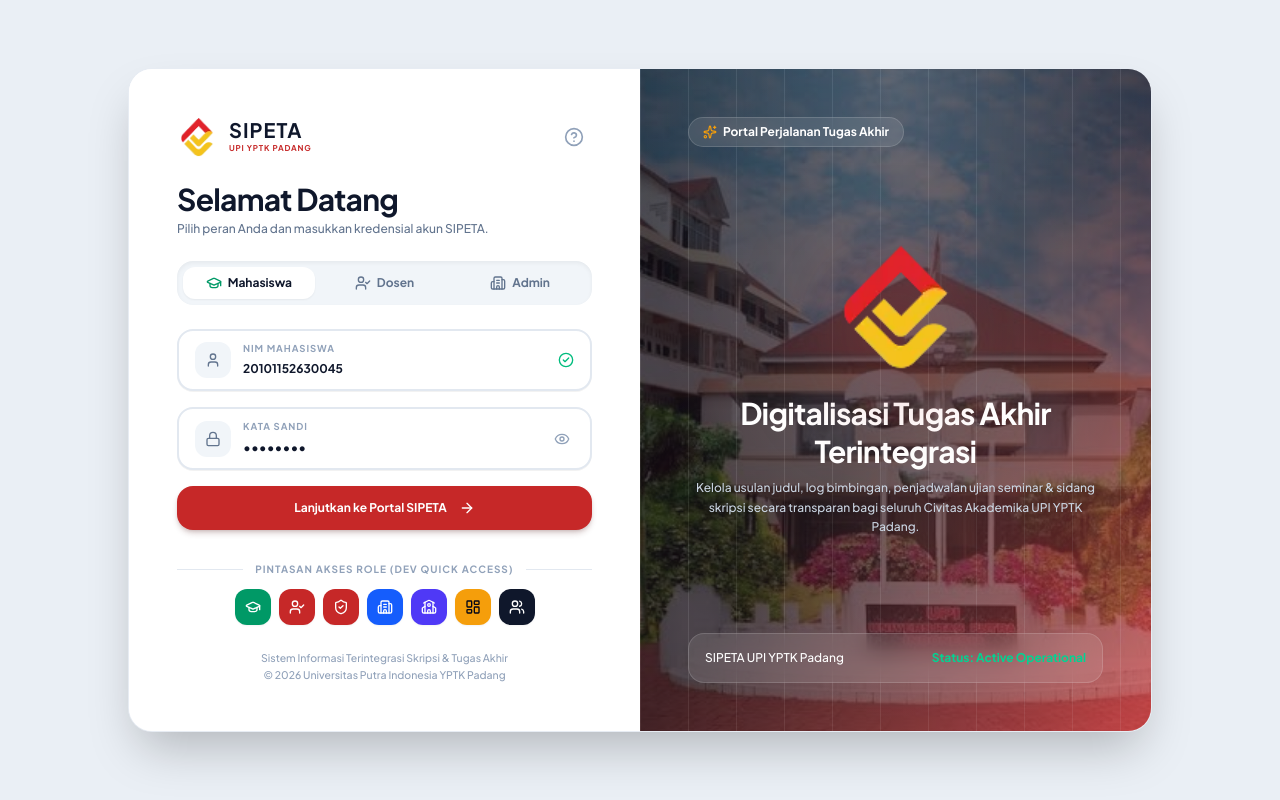
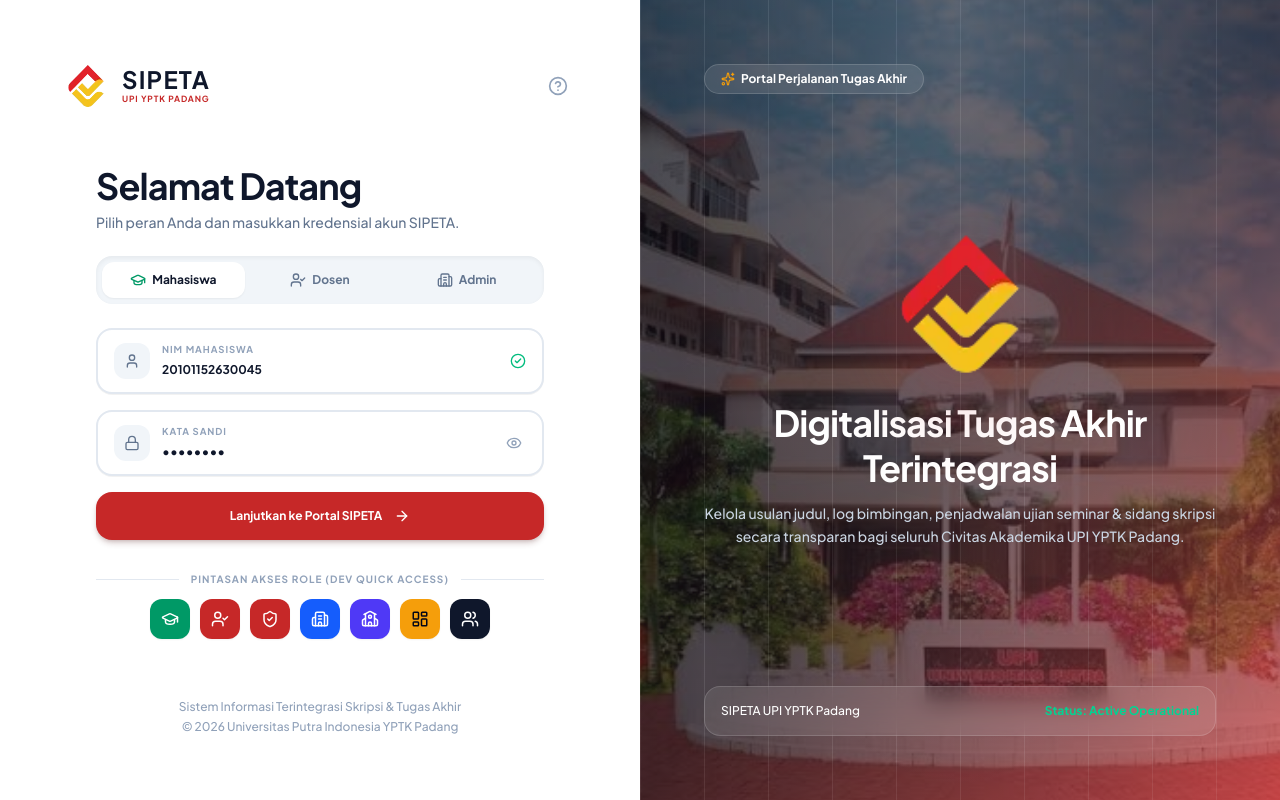
Before and after one commit to DanuZen/isi-final-project, a Next.js app in the folder frontend/: page /login in a window 1280 px wide. Built offline with nearby package versions, Linux system fonts and the light colour scheme.

Commit message:
refactor(login): ubah tampilan halaman login menjadi 100% full screen edge-to-edge tanpa margin floating card

```diff
--- a/frontend/src/app/login/page.tsx
+++ b/frontend/src/app/login/page.tsx
@@ -73,25 +73,22 @@ export default function LoginPage() {
   };
 
   return (
-    <div className="min-h-screen bg-[#EAEFF5] flex items-center justify-center p-4 sm:p-6 font-sans">
-
-      {/* ── Floating Centered Split Card Container (Inspired by Reference Image) ── */}
-      <div className="w-full max-w-5xl bg-white rounded-3xl shadow-2xl overflow-hidden grid grid-cols-1 lg:grid-cols-12 min-h-[640px] border border-slate-200/80">
+    <div className="min-h-screen w-full flex flex-col lg:flex-row bg-white overflow-x-hidden font-sans">
 
       {/* ════════════════════════════════════════════════════════════
-            LEFT COLUMN (6/12): Clean Form Panel (Exact Reference Style)
+          LEFT COLUMN (50% Width): 100% Full-Screen Clean Form Panel
          ════════════════════════════════════════════════════════════ */}
-        <div className="lg:col-span-6 p-8 sm:p-10 xl:p-12 flex flex-col justify-between bg-white">
+      <div className="w-full lg:w-1/2 min-h-screen p-8 sm:p-12 xl:p-16 flex flex-col justify-between bg-white z-10">
 
         {/* Top Brand Header */}
         <div className="flex items-center justify-between">
-            <div className="flex items-center gap-3">
-              <div className="w-10 h-10 relative shrink-0">
+          <div className="flex items-center gap-3.5">
+            <div className="w-11 h-11 relative shrink-0">
               <Image src="/upiyptk_emblem.webp" alt="Emblem UPI YPTK" fill className="object-contain" />
             </div>
             <div>
-                <p className="font-black text-xl tracking-wider text-slate-900 leading-none font-display">SIPETA</p>
-                <p className="text-[8px] font-bold text-[#C62828] tracking-widest uppercase mt-0.5 font-display">UPI YPTK PADANG</p>
+              <p className="font-black text-2xl tracking-wider text-slate-900 leading-none font-display">SIPETA</p>
+              <p className="text-[8.5px] font-bold text-[#C62828] tracking-widest uppercase mt-0.5 font-display">UPI YPTK PADANG</p>
             </div>
           </div>
 
@@ -105,24 +102,24 @@ export default function LoginPage() {
         </div>
 
         {/* Form Content Body */}
-          <div className="my-auto space-y-6 py-6">
+        <div className="max-w-md w-full mx-auto my-auto space-y-6 py-8">
 
           {/* Title & Subtitle */}
-            <div className="space-y-1 text-center sm:text-left">
-              <h1 className="text-2xl sm:text-3xl font-black text-slate-900 font-display tracking-tight">
+          <div className="space-y-1.5 text-center sm:text-left">
+            <h1 className="text-3xl sm:text-4xl font-black text-slate-900 font-display tracking-tight">
               Selamat Datang
             </h1>
-              <p className="text-xs text-slate-500 font-medium">
+            <p className="text-xs sm:text-sm text-slate-500 font-medium">
               Pilih peran Anda dan masukkan kredensial akun SIPETA.
             </p>
           </div>
 
-            {/* ── Segmented Role Switcher Pill (Matching Reference Sign In / Signup Pill) ── */}
+          {/* ── Segmented Role Switcher Pill ── */}
           <div className="p-1.5 bg-slate-100 rounded-2xl grid grid-cols-3 gap-1 shadow-inner">
             <button
               type="button"
               onClick={() => handleTabSwitch("mahasiswa")}
-                className={`py-2 px-3 rounded-xl text-xs font-bold transition-all flex items-center justify-center gap-1.5 cursor-pointer font-display ${
+              className={`py-2.5 px-3 rounded-xl text-xs font-bold transition-all flex items-center justify-center gap-1.5 cursor-pointer font-display ${
                 activeRoleTab === "mahasiswa"
                   ? "bg-white text-slate-900 shadow-xs"
                   : "text-slate-500 hover:text-slate-900"
@@ -135,7 +132,7 @@ export default function LoginPage() {
             <button
               type="button"
               onClick={() => handleTabSwitch("dosen")}
-                className={`py-2 px-3 rounded-xl text-xs font-bold transition-all flex items-center justify-center gap-1.5 cursor-pointer font-display ${
+              className={`py-2.5 px-3 rounded-xl text-xs font-bold transition-all flex items-center justify-center gap-1.5 cursor-pointer font-display ${
                 activeRoleTab === "dosen"
                   ? "bg-white text-slate-900 shadow-xs"
                   : "text-slate-500 hover:text-slate-900"
@@ -148,7 +145,7 @@ export default function LoginPage() {
             <button
               type="button"
               onClick={() => handleTabSwitch("admin")}
-                className={`py-2 px-3 rounded-xl text-xs font-bold transition-all flex items-center justify-center gap-1.5 cursor-pointer font-display ${
+              className={`py-2.5 px-3 rounded-xl text-xs font-bold transition-all flex items-center justify-center gap-1.5 cursor-pointer font-display ${
                 activeRoleTab === "admin"
                   ? "bg-white text-slate-900 shadow-xs"
                   : "text-slate-500 hover:text-slate-900"
@@ -159,11 +156,11 @@ export default function LoginPage() {
             </button>
           </div>
 
-            {/* ── Login Form Inputs (Reference Style Box with Left Icon & Right Check Circle) ── */}
+          {/* ── Login Form Inputs ── */}
           <form onSubmit={handleLogin} className="space-y-4">
 
             {/* Username Input Box */}
-              <div className="relative flex items-center bg-white border-2 border-slate-200 focus-within:border-[#C62828] focus-within:ring-2 focus-within:ring-[#C62828]/10 rounded-2xl px-4 py-2.5 transition-all shadow-2xs">
+            <div className="relative flex items-center bg-white border-2 border-slate-200 focus-within:border-[#C62828] focus-within:ring-2 focus-within:ring-[#C62828]/10 rounded-2xl px-4 py-3 transition-all shadow-2xs">
               <div className="w-9 h-9 rounded-xl bg-slate-100 text-slate-500 flex items-center justify-center shrink-0 mr-3">
                 <User className="w-4 h-4" />
               </div>
@@ -184,7 +181,7 @@ export default function LoginPage() {
             </div>
 
             {/* Password Input Box */}
-              <div className="relative flex items-center bg-white border-2 border-slate-200 focus-within:border-[#C62828] focus-within:ring-2 focus-within:ring-[#C62828]/10 rounded-2xl px-4 py-2.5 transition-all shadow-2xs">
+            <div className="relative flex items-center bg-white border-2 border-slate-200 focus-within:border-[#C62828] focus-within:ring-2 focus-within:ring-[#C62828]/10 rounded-2xl px-4 py-3 transition-all shadow-2xs">
               <div className="w-9 h-9 rounded-xl bg-slate-100 text-slate-500 flex items-center justify-center shrink-0 mr-3">
                 <Lock className="w-4 h-4" />
               </div>
@@ -208,11 +205,11 @@ export default function LoginPage() {
               </button>
             </div>
 
-              {/* Submit Button (Reference Pill Style) */}
+            {/* Submit Button */}
             <button
               type="submit"
               disabled={loading}
-                className="w-full py-3.5 px-6 rounded-2xl bg-[#C62828] hover:bg-[#a81f1f] text-white font-bold text-xs transition-all active:scale-[0.98] shadow-md shadow-red-950/20 flex items-center justify-center gap-2 cursor-pointer font-display disabled:opacity-60"
+              className="w-full py-4 px-6 rounded-2xl bg-[#C62828] hover:bg-[#a81f1f] text-white font-bold text-xs transition-all active:scale-[0.98] shadow-md shadow-red-950/20 flex items-center justify-center gap-2 cursor-pointer font-display disabled:opacity-60"
             >
               {loading ? (
                 <>
@@ -228,7 +225,7 @@ export default function LoginPage() {
             </button>
           </form>
 
-            {/* ── Direct Role Access Shortcut Icons (Reference "Or Continue With" Section) ── */}
+          {/* ── Direct Role Access Shortcut Icons ── */}
           <div className="space-y-3 pt-2">
             <div className="relative flex items-center justify-center">
               <div className="absolute inset-0 flex items-center"><div className="w-full border-t border-slate-200" /></div>
@@ -237,7 +234,7 @@ export default function LoginPage() {
               </span>
             </div>
 
-              <div className="flex items-center justify-center gap-2 flex-wrap">
+            <div className="flex items-center justify-center gap-2.5 flex-wrap">
               {QUICK_ROLES.map((r) => {
                 const RoleIcon = r.icon;
                 return (
@@ -246,9 +243,9 @@ export default function LoginPage() {
                     type="button"
                     onClick={() => router.push(r.path)}
                     title={`Masuk ke ${r.label}`}
-                      className={`w-9 h-9 rounded-xl ${r.bg} ${r.text} flex items-center justify-center shadow-xs hover:scale-110 active:scale-95 transition-all cursor-pointer`}
+                    className={`w-10 h-10 rounded-xl ${r.bg} ${r.text} flex items-center justify-center shadow-xs hover:scale-110 active:scale-95 transition-all cursor-pointer`}
                   >
-                      <RoleIcon className="w-4 h-4 text-current" />
+                    <RoleIcon className="w-4.5 h-4.5 text-current" />
                   </button>
                 );
               })}
@@ -258,7 +255,7 @@ export default function LoginPage() {
         </div>
 
         {/* Footer Note */}
-          <p className="text-center text-[10.5px] text-slate-400 font-medium leading-relaxed">
+        <p className="text-center text-xs text-slate-400 font-medium leading-relaxed">
           Sistem Informasi Terintegrasi Skripsi &amp; Tugas Akhir <br />
           © 2026 Universitas Putra Indonesia YPTK Padang
         </p>
@@ -266,13 +263,13 @@ export default function LoginPage() {
       </div>
 
       {/* ════════════════════════════════════════════════════════════
-            RIGHT COLUMN (6/12): 3D Visual & Academic Art Showcase
+          RIGHT COLUMN (50% Width): 100% Full-Screen Visual & Hero Showcase
          ════════════════════════════════════════════════════════════ */}
-        <div className="hidden lg:flex lg:col-span-6 bg-gradient-to-br from-[#0B0F19] via-[#1A0C14] to-[#C62828]/90 relative flex-col justify-between p-10 xl:p-12 overflow-hidden text-white">
+      <div className="hidden lg:flex w-1/2 min-h-screen bg-gradient-to-br from-[#0B0F19] via-[#1A0C14] to-[#C62828]/90 relative flex-col justify-between p-12 xl:p-16 text-white overflow-hidden">
 
-          {/* Subtle Ambient Vertical Light Streams (Reference Rain Light Stream Aesthetic) */}
+        {/* Subtle Ambient Vertical Light Streams */}
         <div className="absolute inset-0 pointer-events-none opacity-20 bg-[radial-gradient(ellipse_at_top,#ffffff_0%,transparent_70%)]" />
-          <div className="absolute inset-0 pointer-events-none opacity-10 bg-[linear-gradient(to_right,#ffffff_1px,transparent_1px)] bg-[size:3rem_100%]" />
+        <div className="absolute inset-0 pointer-events-none opacity-10 bg-[linear-gradient(to_right,#ffffff_1px,transparent_1px)] bg-[size:4rem_100%]" />
 
         {/* Full-bleed Photo Backdrop overlay */}
         <div className="absolute inset-0 z-0 opacity-25">
@@ -287,22 +284,22 @@ export default function LoginPage() {
 
         {/* Header Badge */}
         <div className="relative z-10 flex items-center justify-between">
-            <span className="inline-flex items-center gap-1.5 px-3.5 py-1.5 rounded-full text-xs font-bold bg-white/10 text-white backdrop-blur-md border border-white/15 font-display">
+          <span className="inline-flex items-center gap-1.5 px-4 py-1.5 rounded-full text-xs font-bold bg-white/10 text-white backdrop-blur-md border border-white/15 font-display">
             <Sparkles className="w-3.5 h-3.5 text-[#F59E0B]" /> Portal Perjalanan Tugas Akhir
           </span>
         </div>
 
         {/* Centered Graphic Card Showcase */}
-          <div className="relative z-10 my-auto text-center space-y-6 py-8">
-            <div className="w-32 h-32 mx-auto relative drop-shadow-[0_20px_50px_rgba(198,40,40,0.6)] animate-bounce-slow">
+        <div className="relative z-10 my-auto text-center space-y-6 py-12 max-w-lg mx-auto">
+          <div className="w-36 h-36 mx-auto relative drop-shadow-[0_20px_50px_rgba(198,40,40,0.6)] animate-bounce-slow">
             <Image src="/upiyptk_emblem.webp" alt="3D Emblem UPI YPTK" fill className="object-contain" />
           </div>
 
-            <div className="space-y-2 max-w-md mx-auto">
-              <h2 className="text-2xl xl:text-3xl font-black font-display tracking-tight text-white leading-tight">
+          <div className="space-y-3">
+            <h2 className="text-3xl xl:text-4xl font-black font-display tracking-tight text-white leading-tight">
               Digitalisasi Tugas Akhir Terintegrasi
             </h2>
-              <p className="text-xs text-slate-300 font-medium leading-relaxed">
+            <p className="text-sm text-slate-300 font-medium leading-relaxed">
               Kelola usulan judul, log bimbingan, penjadwalan ujian seminar &amp; sidang skripsi secara transparan bagi seluruh Civitas Akademika UPI YPTK Padang.
             </p>
           </div>
@@ -312,8 +309,6 @@ export default function LoginPage() {
         <div className="relative z-10 p-4 rounded-2xl bg-white/10 border border-white/15 backdrop-blur-md flex items-center justify-between text-xs font-medium">
           <span>SIPETA UPI YPTK Padang</span>
           <span className="text-emerald-400 font-bold font-mono">Status: Active Operational</span>
-          </div>
-
         </div>
 
       </div>
```
Lines whose indentation alone changed are shown as unchanged.
